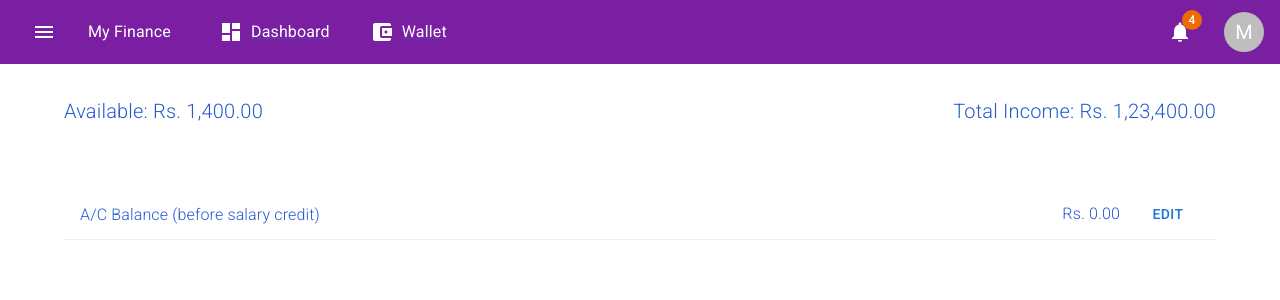
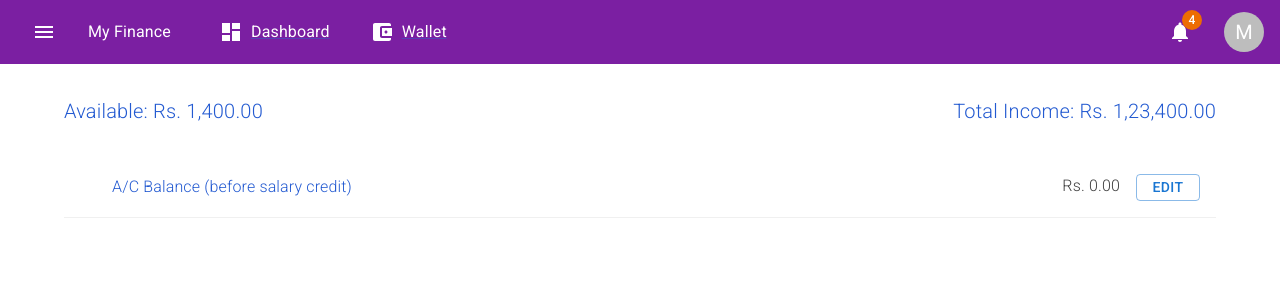
Before and after one commit to cra2ycoder/my-finance, a Next.js app: page /wallet in a window 1280 px wide. Shown: the top 300 px of the page. Built offline with nearby package versions, Linux system fonts and the light colour scheme.

Commit message:
wallet item updates
- props added
- css updates
- edit button added
- layout corrections

```diff
--- a/components/WalletTable/WalletItem.tsx
+++ b/components/WalletTable/WalletItem.tsx
@@ -6,25 +6,21 @@ import IconButton from '@mui/material/IconButton'
 import KeyboardArrowDownIcon from '@mui/icons-material/KeyboardArrowDown'
 import KeyboardArrowUpIcon from '@mui/icons-material/KeyboardArrowUp'
 import Button from '@mui/material/Button'
+import EditRoundedIcon from '@mui/icons-material/EditRounded'
+import WalletTable from './WalletTable'
+import { IWalletItemProps } from './typings'
 
-interface WalletItemProps {
-  name: string
-  defaultValue: number | string
-  groups?: WalletItemProps[]
-  enableCollapse?: boolean
-  enableEdit?: boolean
-}
-
-function WalletItem(props: WalletItemProps) {
+function WalletItem(props: IWalletItemProps) {
   const {
     name = 'unknown',
-    defaultValue = 0,
+    info = '',
+    value: defaultValue = 0,
     groups = [],
-    enableCollapse = false,
+    enableCollapse = groups.length > 0,
     enableEdit = true,
   } = props
 
-  const [open, setOpen] = useState(true)
+  const [open, setOpen] = useState(false)
   const [value, setValue] = useState(0)
 
   const toggleCollapse = () => {
@@ -34,15 +30,15 @@ function WalletItem(props: WalletItemProps) {
   return (
     <Box
       sx={{
-        marginTop: '2rem',
+        padding: '1rem',
+        borderBottom: '1px solid #f0f0f0',
       }}
     >
       <Box
         display="flex"
         sx={{
           alignItems: 'center',
-          padding: '0.4rem 1rem',
-          borderBottom: '1px solid #f0f0f0',
+          marginLeft: enableCollapse === false ? '2rem' : '0',
         }}
       >
         {enableCollapse === true && (
@@ -60,28 +56,38 @@ function WalletItem(props: WalletItemProps) {
           width="100%"
           alignItems="center"
         >
-          <Typography
-            sx={{ color: '#235ad1', fontSize: '1rem', fontWeight: 100 }}
-          >
+          <Typography sx={{ color: '#235ad1', fontWeight: 100 }}>
             {name}
+            <Typography
+              sx={{
+                color: '#727272',
+                fontSize: '0.8rem',
+                fontWeight: 100,
+              }}
+            >
+              {info}
+            </Typography>
           </Typography>
           <Typography
             sx={{
-              color: '#235ad1',
-              fontSize: '1rem',
+              color: '#404040',
               fontWeight: 100,
             }}
           >
-            <span style={{ marginRight: '1rem' }}>
+            <span style={{ marginRight: '1rem', fontSize: '1rem' }}>
               Rs. {value || defaultValue}.00
             </span>
-            {enableEdit === true && <Button>edit</Button>}
+            {enableEdit === true && (
+              <Button variant="outlined" sx={{ padding: 0 }}>
+                edit
+              </Button>
+            )}
           </Typography>
         </Box>
       </Box>
       {enableCollapse === true && (
         <Collapse in={open} timeout="auto" unmountOnExit>
-          <Box sx={{ margin: 1 }}>test</Box>
+          <WalletTable list={groups} />
         </Collapse>
       )}
     </Box>
```
